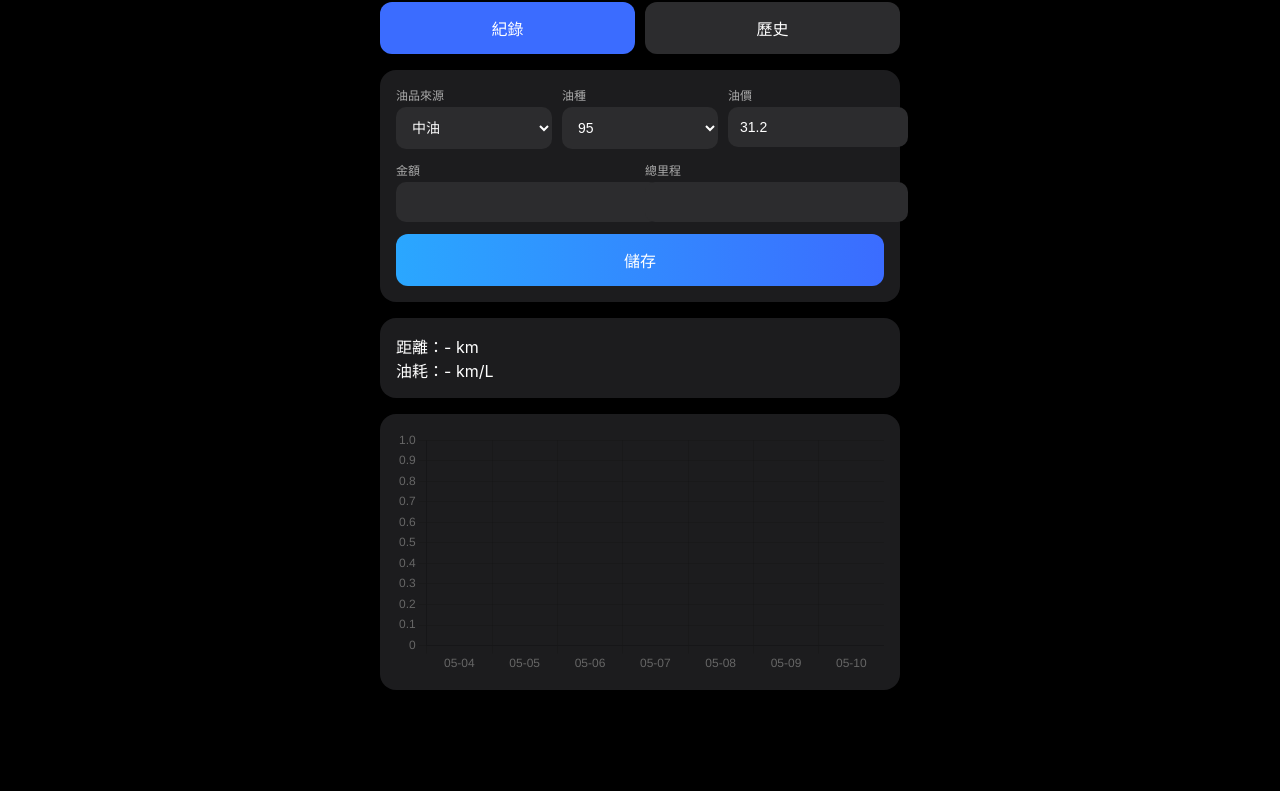
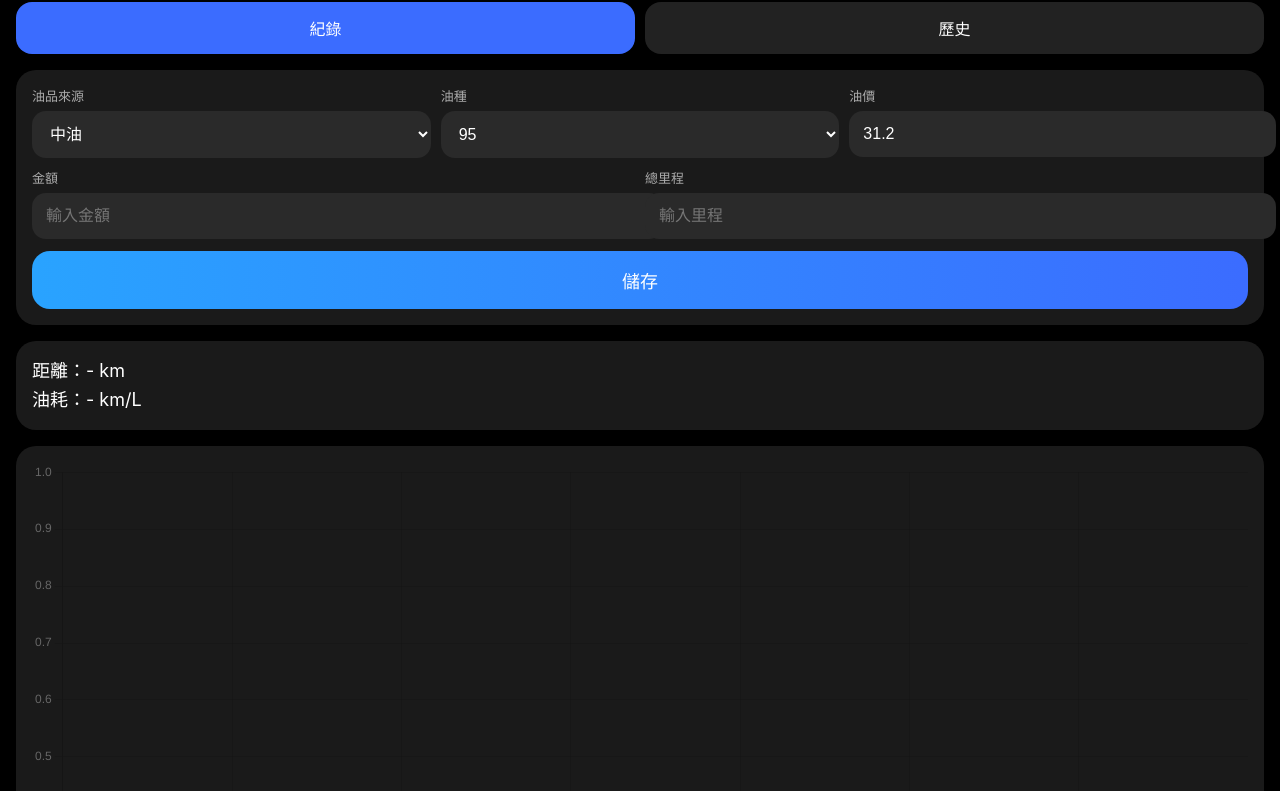
Before and after one commit to imsc1978/fuel-app, a plain HTML site: page index.html in a window 1280 px wide. Shown: the part 89-880 px from the top of the page. Before the commit the page ends 800 px from the top, so only its background shows below. Drawn offline with nearby package versions, Linux system fonts and the light colour scheme.

Commit message:
Update index.html

```diff
--- a/index.html
+++ b/index.html
@@ -1,104 +1,135 @@
 <!DOCTYPE html>
 <html lang="zh-Hant">
 <head>
-<meta name="viewport" content="width=device-width, initial-scale=1">
 <meta charset="UTF-8">
+<meta name="viewport" content="width=device-width, initial-scale=1, maximum-scale=1, user-scalable=no">
+
+<title>加油紀錄</title>
+
 <script src="https://cdn.jsdelivr.net/npm/chart.js"></script>
 
 <style>
 body{
   margin:0;
+  font-family:-apple-system;
   background:#000;
   color:#fff;
-  font-family:-apple-system;
 }
+
 .container{
   padding:16px;
-  max-width:520px;
-  margin:auto;
 }
+
+h1{
+  font-size:28px;
+  margin-bottom:16px;
+}
+
+.tabs{
+  display:flex;
+  gap:10px;
+  margin-bottom:16px;
+}
+
+.tab{
+  flex:1;
+  padding:14px;
+  border-radius:16px;
+  background:#222;
+  text-align:center;
+}
+
+.tab.active{
+  background:#3b6cff;
+}
+
 .card{
-  background:#1c1c1e;
-  border-radius:16px;
+  background:#1a1a1a;
+  border-radius:20px;
   padding:16px;
-  margin-top:16px;
+  margin-bottom:16px;
 }
+
 .row{
   display:flex;
   gap:10px;
-  margin-bottom:12px;
 }
-.field{
+
+.col{
   flex:1;
 }
-.label{
-  font-size:12px;
+
+label{
+  font-size:13px;
   color:#aaa;
-  margin-bottom:4px;
+  margin-bottom:6px;
+  display:block;
 }
+
 input,select{
   width:100%;
-  padding:12px;
+  padding:14px;
+  border-radius:14px;
   border:none;
-  border-radius:10px;
-  background:#2c2c2e;
-  color:#fff;
-  font-size:14px;
-}
-button{
-  width:100%;
-  padding:14px;
-  border:none;
-  border-radius:12px;
-  background:linear-gradient(90deg,#2aa7ff,#3b6cff);
+  background:#2a2a2a;
   color:#fff;
   font-size:16px;
 }
-.tab{
-  display:flex;
-  gap:10px;
+
+button{
+  width:100%;
+  padding:16px;
+  border-radius:18px;
+  border:none;
+  background:linear-gradient(90deg,#29a3ff,#3b6cff);
+  color:#fff;
+  font-size:18px;
+  margin-top:12px;
 }
-.tab button{
-  flex:1;
-  background:#2c2c2e;
-}
-.active{
-  background:#3b6cff!important;
-}
+
 .hidden{
   display:none;
+}
+
+.stat{
+  font-size:18px;
+  line-height:1.6;
+}
+
+.history-item{
+  padding:12px 0;
+  border-bottom:1px solid #333;
 }
 </style>
 </head>
 
 <body>
-
 <div class="container">
 
-<h2>⛽ 加油紀錄</h2>
+<h1>⛽ 加油紀錄</h1>
 
-<div class="tab">
-  <button id="tabRecord" class="active">紀錄</button>
-  <button id="tabHistory">歷史</button>
+<div class="tabs">
+  <div id="tabRecord" class="tab active">紀錄</div>
+  <div id="tabHistory" class="tab">歷史</div>
 </div>
 
-<!-- 紀錄頁 -->
+<!-- 記錄頁 -->
 <div id="recordPage">
 
 <div class="card">
 
 <div class="row">
-  <div class="field">
-    <div class="label">油品來源</div>
-    <select id="source">
+  <div class="col">
+    <label>油品來源</label>
+    <select id="brand">
       <option>中油</option>
       <option>台塑</option>
     </select>
   </div>
 
-  <div class="field">
-    <div class="label">油種</div>
-    <select id="fuel">
+  <div class="col">
+    <label>油種</label>
+    <select id="type">
       <option value="92">92</option>
       <option value="95" selected>95</option>
       <option value="98">98</option>
@@ -106,29 +137,29 @@ button{
     </select>
   </div>
 
-  <div class="field">
-    <div class="label">油價</div>
-    <input id="price" type="number">
+  <div class="col">
+    <label>油價</label>
+    <input id="price" readonly>
   </div>
 </div>
 
-<div class="row">
-  <div class="field">
-    <div class="label">金額</div>
-    <input id="amount" type="number">
+<div class="row" style="margin-top:10px;">
+  <div class="col">
+    <label>金額</label>
+    <input id="amount" type="text" inputmode="decimal" placeholder="輸入金額">
   </div>
 
-  <div class="field">
-    <div class="label">總里程</div>
-    <input id="km" type="number">
+  <div class="col">
+    <label>總里程</label>
+    <input id="mileage" type="text" inputmode="numeric" placeholder="輸入里程">
   </div>
 </div>
 
-<button onclick="save()">儲存</button>
+<button id="save">儲存</button>
 
 </div>
 
-<div class="card">
+<div class="card stat">
 距離：<span id="distance">-</span> km<br>
 油耗：<span id="kmpl">-</span> km/L
 </div>
@@ -139,159 +170,171 @@ button{
 
 </div>
 
-<!-- 歷史頁 -->
+<!-- 歷史 -->
 <div id="historyPage" class="hidden">
-  <div class="card" id="historyList"></div>
+<div class="card" id="historyList"></div>
 </div>
 
 </div>
 
 <script>
 
-let records = JSON.parse(localStorage.getItem("fuel")||"[]")
-
-const priceMap={
-  "92":29.2,
+const prices = {
+  "92":29,
   "95":31.2,
   "98":33.2,
-  "diesel":27.5
+  "diesel":27
 }
 
-fuel.onchange=()=>{
-  price.value = priceMap[fuel.value]
+const typeEl = document.getElementById("type")
+const priceEl = document.getElementById("price")
+const mileageEl = document.getElementById("mileage")
+
+function updatePrice(){
+  priceEl.value = prices[typeEl.value]
 }
 
-price.value = 31.2
+typeEl.onchange = updatePrice
+updatePrice()
 
-function getDate(){
-  const d=new Date()
-  const tz=d.getTimezoneOffset()*60000
-  return new Date(d-tz).toISOString().slice(0,10)
+let data = JSON.parse(localStorage.getItem("fuel")||"[]")
+
+// 自動帶入最後里程
+if(data.length){
+  mileageEl.value = data[data.length-1].mileage
 }
 
-function getWeek(){
-  const now=new Date()
-  const day=now.getDay()||7
-  const monday=new Date(now)
-  monday.setDate(now.getDate()-day+1)
+document.getElementById("save").onclick = ()=>{
+  const amount = parseFloat(amountEl.value)
+  const mileage = parseInt(mileageEl.value)
+  const price = parseFloat(priceEl.value)
 
-  let days=[]
-  for(let i=0;i<7;i++){
-    let d=new Date(monday)
-    d.setDate(monday.getDate()+i)
-    const tz=d.getTimezoneOffset()*60000
-    days.push(new Date(d-tz).toISOString().slice(0,10))
+  if(!amount || !mileage) return alert("請輸入完整")
+
+  if(data.length && mileage <= data[data.length-1].mileage){
+    return alert("里程需大於上一筆")
   }
-  return days
+
+  const liters = amount / price
+
+  data.push({
+    date: new Date().toISOString().slice(0,10),
+    mileage,
+    liters
+  })
+
+  localStorage.setItem("fuel",JSON.stringify(data))
+
+  amountEl.value=""
+  mileageEl.value = mileage
+
+  update()
 }
 
-function save(){
+const amountEl = document.getElementById("amount")
 
-  const p=parseFloat(price.value)
-  const a=parseFloat(amount.value)
-  const k=parseFloat(km.value)
+function update(){
 
-  if(!p||!a||!k){
-    alert("請填完整")
+  if(data.length < 2){
+    distance.innerText = "-"
+    kmpl.innerText = "-"
+    drawChart()
+    renderHistory()
     return
   }
 
-  if(records.length && k<records.at(-1).km){
-    alert("里程不能倒退")
-    return
+  let totalDist = 0
+  let totalFuel = 0
+
+  for(let i=1;i<data.length;i++){
+    totalDist += data[i].mileage - data[i-1].mileage
+    totalFuel += data[i].liters
   }
 
-  const liter=a/p
-  let kmplVal=0
+  distance.innerText = totalDist
+  kmpl.innerText = (totalDist/totalFuel).toFixed(2)
 
-  if(records.length){
-    kmplVal=(k-records.at(-1).km)/liter
-  }
-
-  records.push({
-    date:getDate(),
-    km:k,
-    kmpl:kmplVal
-  })
-
-  localStorage.setItem("fuel",JSON.stringify(records))
-
-  update()
   drawChart()
   renderHistory()
-
-  amount.value=""
 }
 
-function update(){
+function getWeekDates(){
+  const now = new Date()
+  const day = now.getDay() || 7
+  const monday = new Date(now)
+  monday.setDate(now.getDate() - day + 1)
 
-  if(records.length){
-    km.value = records.at(-1).km
+  let arr=[]
+  for(let i=0;i<7;i++){
+    let d = new Date(monday)
+    d.setDate(monday.getDate()+i)
+    arr.push(d.toISOString().slice(5,10))
   }
-
-  if(records.length<2){
-    distance.innerText="-"
-    kmpl.innerText="-"
-    return
-  }
-
-  const last=records.at(-1)
-  const prev=records.at(-2)
-
-  distance.innerText = last.km - prev.km
-  kmpl.innerText = last.kmpl.toFixed(2)
+  return arr
 }
 
 let chart
 
 function drawChart(){
 
-  if(chart) chart.destroy()
+  const labels = getWeekDates()
 
-  const days=getWeek()
+  let datasets=[]
 
-  const grouped={}
-  records.forEach(r=>{
-    if(!grouped[r.date]) grouped[r.date]=[]
-    grouped[r.date].push(r)
-  })
+  const maxStack = 5
 
-  const max=Math.max(1,...Object.values(grouped).map(v=>v.length))
-
-  const datasets=[]
-
-  for(let i=0;i<max;i++){
+  for(let i=0;i<maxStack;i++){
     datasets.push({
-      data:days.map(d=>grouped[d]?.[i]?.kmpl||0),
-      backgroundColor:`hsl(${i*70},70%,60%)`
+      data: labels.map(()=>0),
+      backgroundColor:`hsl(${i*60},70%,60%)`,
+      stack:"stack"
     })
   }
 
-  chart=new Chart(
-    document.getElementById("chart"),
-    {
-      type:"bar",
-      data:{
-        labels:days.map(d=>d.slice(5)),
-        datasets:datasets
-      },
-      options:{
-        plugins:{
-          legend:{display:false}
-        },
-        scales:{
-          x:{stacked:true},
-          y:{stacked:true}
-        }
+  let dayMap = {}
+
+  data.forEach((d)=>{
+    const key = d.date.slice(5,10)
+    if(!dayMap[key]) dayMap[key]=[]
+    dayMap[key].push(d)
+  })
+
+  labels.forEach((day,idx)=>{
+    const list = dayMap[day]||[]
+
+    list.forEach((item,i)=>{
+      datasets[i].data[idx] = item.liters
+    })
+  })
+
+  if(chart) chart.destroy()
+
+  chart = new Chart(document.getElementById("chart"),{
+    type:"bar",
+    data:{
+      labels,
+      datasets
+    },
+    options:{
+      plugins:{legend:{display:false}},
+      scales:{
+        x:{stacked:true},
+        y:{stacked:true}
       }
     }
-  )
+  })
 }
 
 function renderHistory(){
-  historyList.innerHTML = records.map(r=>`
-    <div>${r.date} | ${r.km} km</div>
-  `).join("<hr>")
+  const el = document.getElementById("historyList")
+  el.innerHTML=""
+
+  data.slice().reverse().forEach(d=>{
+    const div = document.createElement("div")
+    div.className="history-item"
+    div.innerText = `${d.date} | ${d.mileage} km`
+    el.appendChild(div)
+  })
 }
 
 tabRecord.onclick=()=>{
@@ -305,8 +348,6 @@ tabHistory.onclick=()=>{
 }
 
 update()
-drawChart()
-renderHistory()
 
 </script>
 
```
